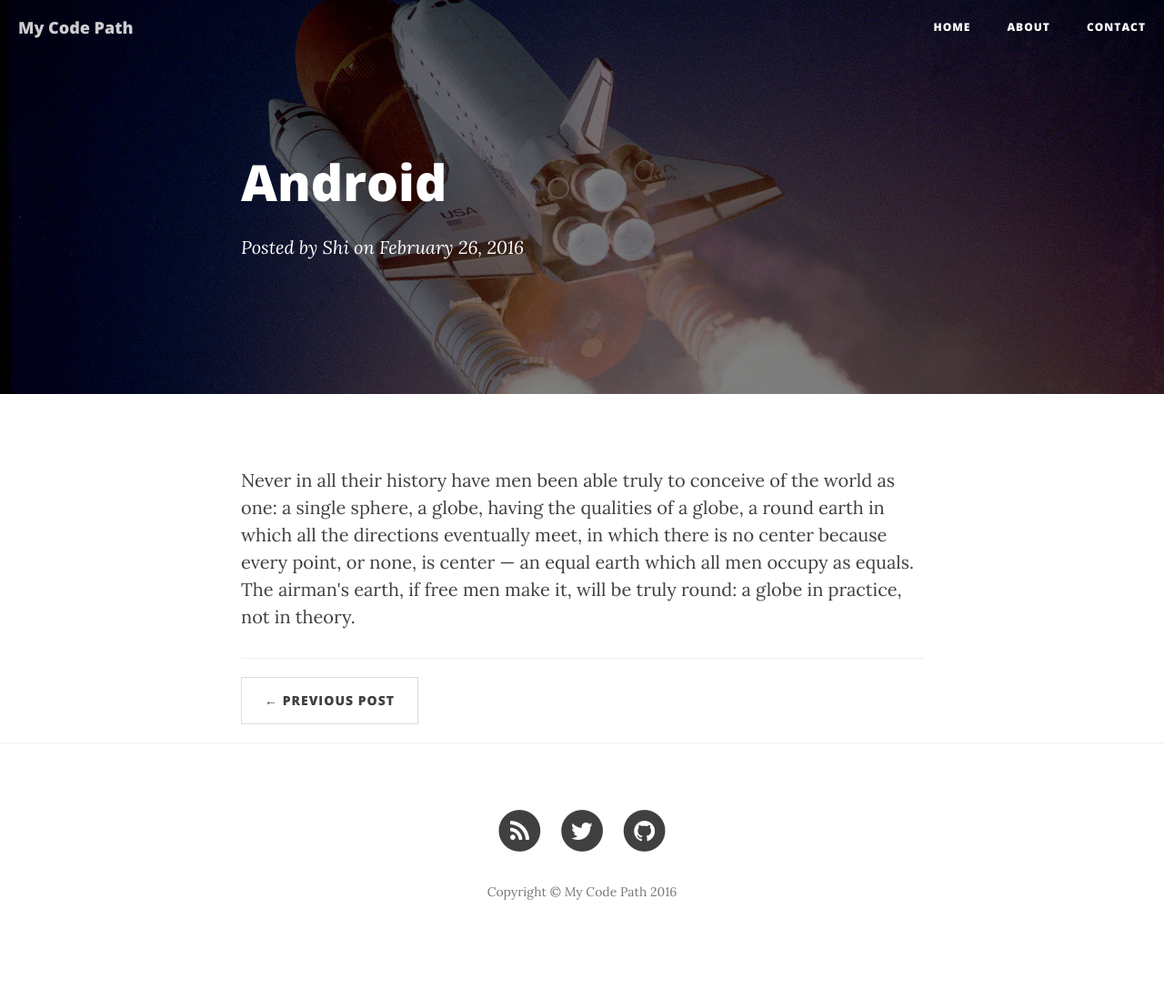
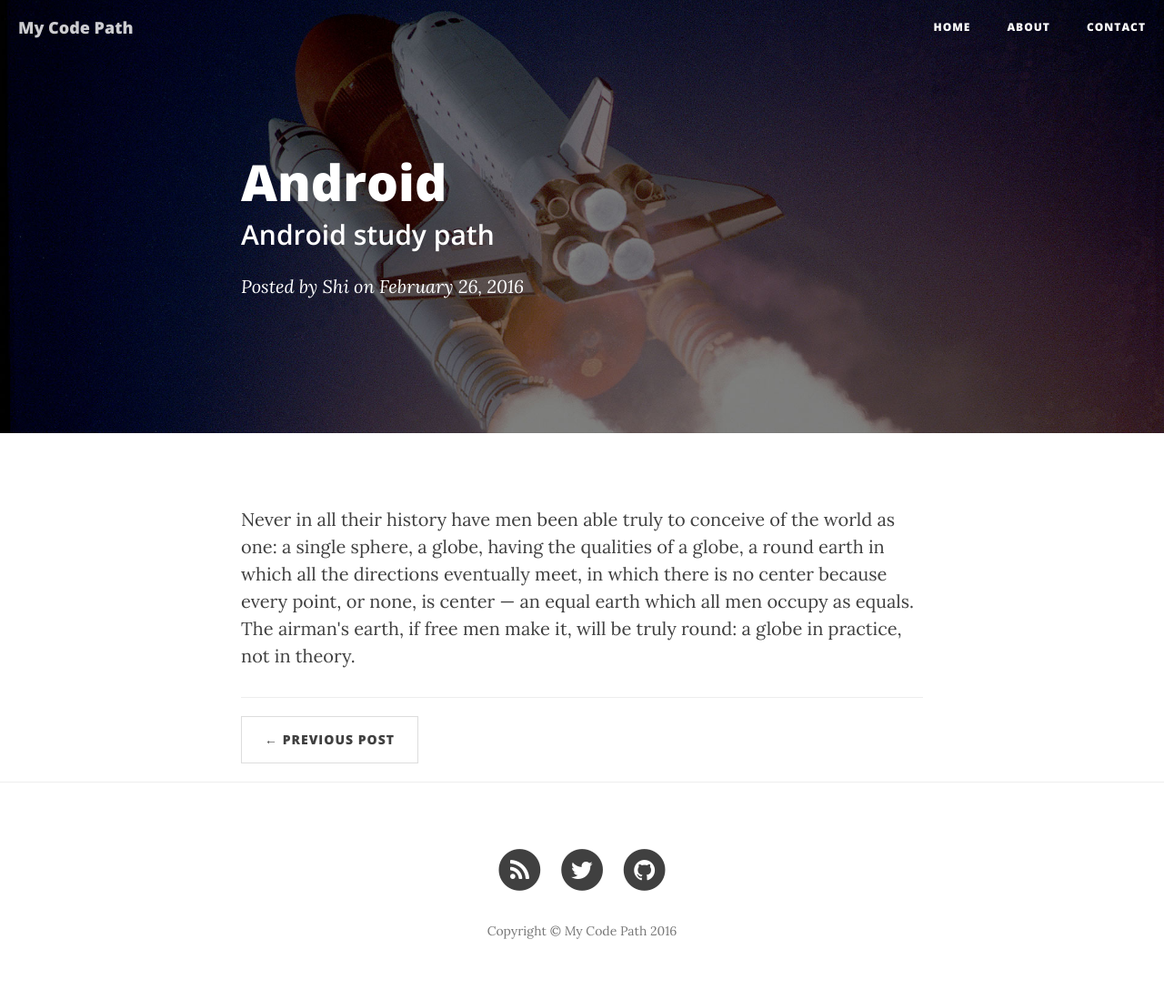
Before and after one commit to shic/blog, a Jekyll site: the page built from _posts/2016-2-26-Android.markdown, in a window 1280 px wide. Shown: the whole page at 91% size. Built offline with Jekyll 4.4.1, drawn with Linux system fonts in a browser that asks for light colours; nearby versions of some CDN libraries; before the commit the page ends 1056 px from its top, so only the background shows below that.

Commit message:
Changed android blog

```diff
--- a/_posts/2016-2-26-Android.markdown
+++ b/_posts/2016-2-26-Android.markdown
@@ -1,7 +1,7 @@
 ---
 layout:     post
 title:      "Android"
-subtitle:   ""
+subtitle:   "Android study path"
 date:       2016-2-26 12:00:00
 author:     "Shi"
 header-img: "img/post-bg-01.jpg"
```
